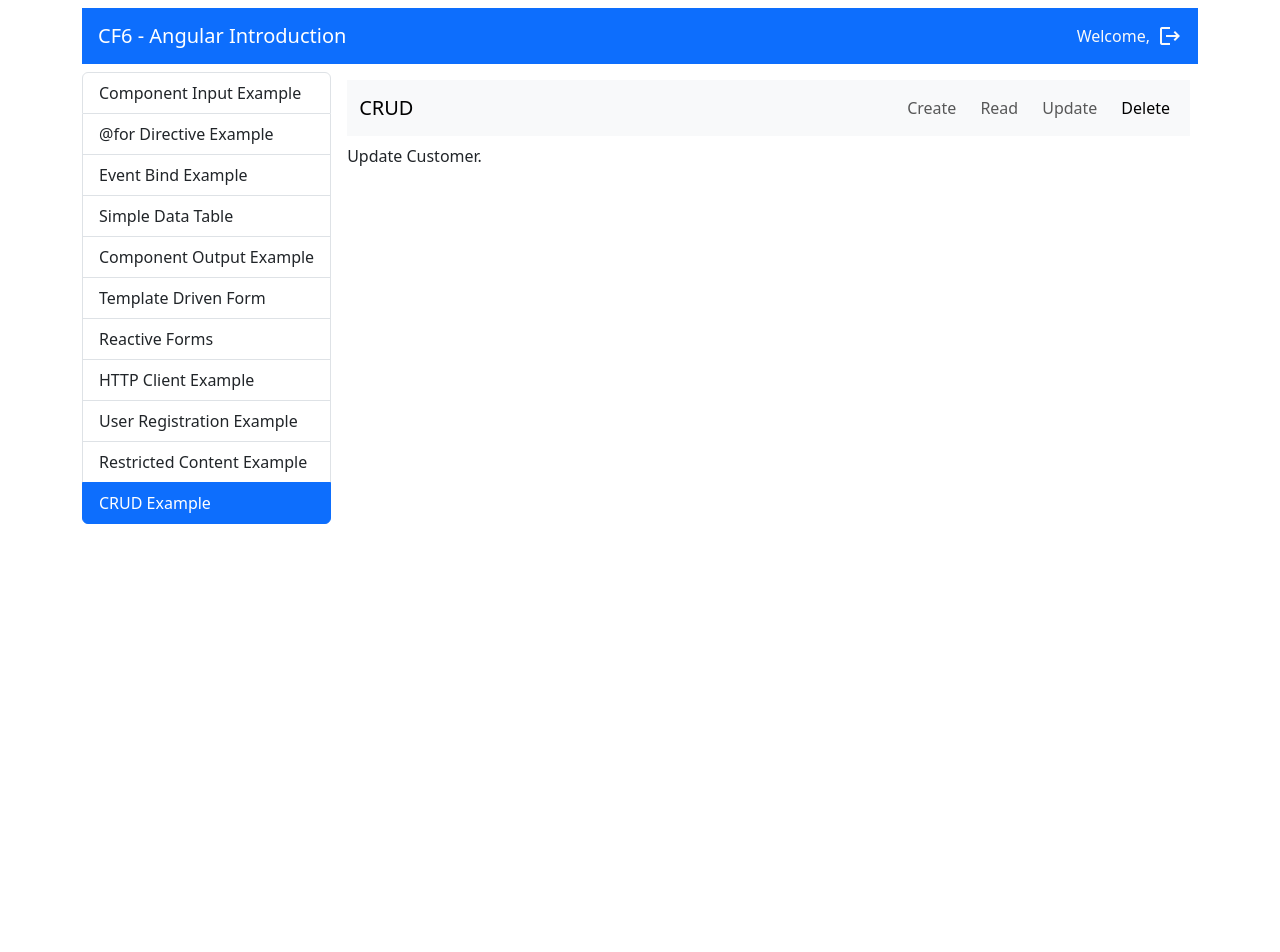
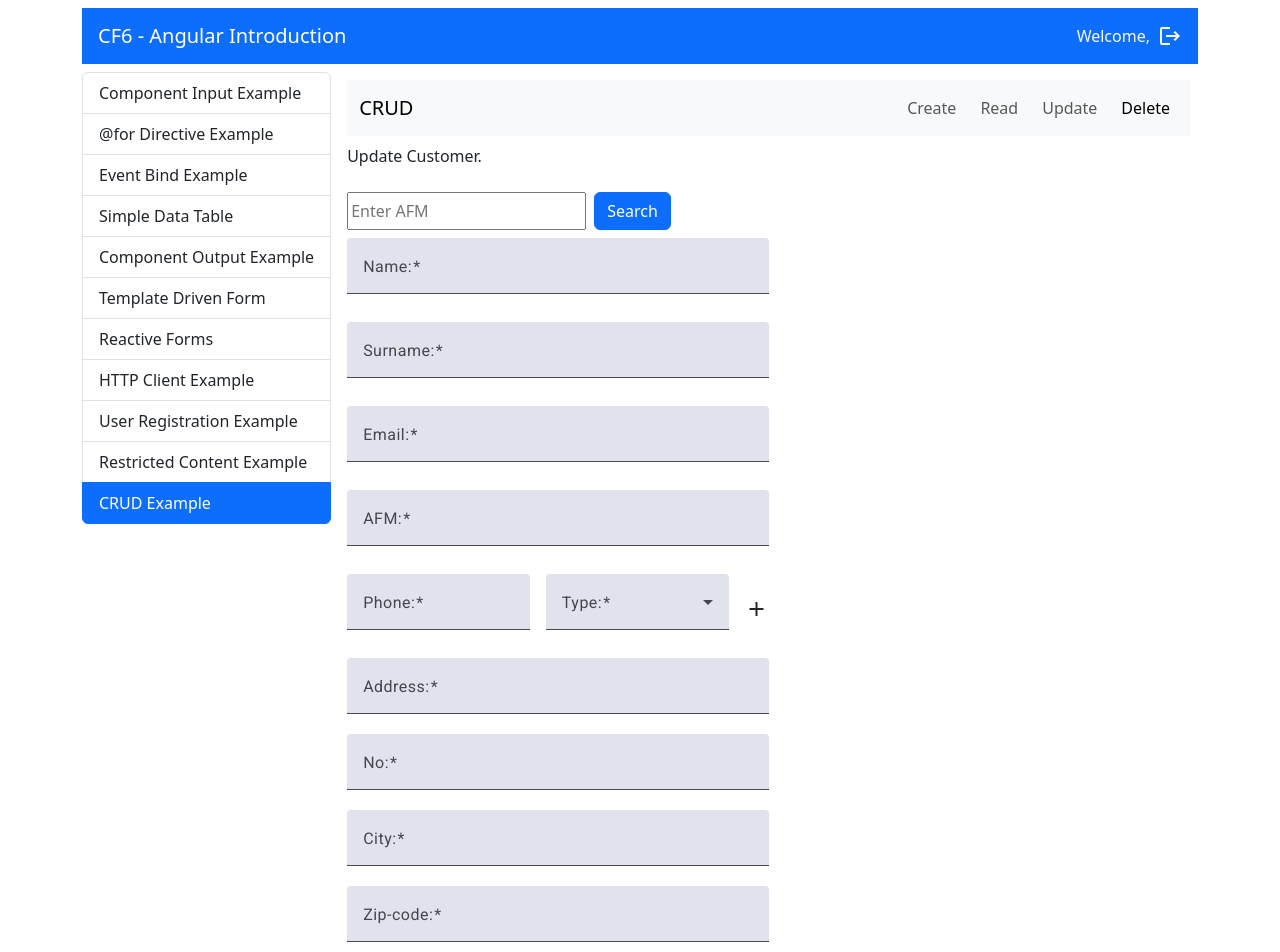
Before and after one commit to mkoutra/angular-basics, an Angular app in the folder example-3/: page /crud-example/delete in a window 1280 px wide. Shown: the top 952 px of the page. Before the commit the page ends 808 px from the top, so only its background shows below. Built offline with nearby package versions, Linux system fonts and the light colour scheme; sample sign-in values are in the browser's storage.

Commit message:
CRUD: Create and Update completed

```diff
--- a/example-3/src/app/components/crud/crud-create-example/crud-create-example.component.html
+++ b/example-3/src/app/components/crud/crud-create-example/crud-create-example.component.html
@@ -31,12 +31,15 @@
             <div formArrayName="phoneNumbers">
                 @for(phone of phoneNumbers.controls; let i = $index; track i) {
                     index >> {{i}}
+
+                    <!-- [formGroupName]="i" means that the div belongs to position i of the array. -->
                     <div [formGroupName]="i" class="d-flex gap-3 align-items-center">
                         <mat-form-field>
                             <mat-label>Phone:</mat-label>
                             <input matInput type="text" formControlName="number">
                             <mat-error>Phone number must not be empty.</mat-error>
                         </mat-form-field>
+
                         <mat-form-field>
                             <mat-label>Type:</mat-label>
                             <mat-select formControlName="type">
@@ -45,6 +48,7 @@
                                 <mat-option value="home">Home</mat-option>
                             </mat-select>
                         </mat-form-field>
+
                         <div>
                             <!-- i is the index of the array -->
                             <mat-icon role="button" class="cursor-pointer" (click)="removePhoneNumber(i)">delete</mat-icon>
@@ -79,13 +83,9 @@
                 </mat-form-field>
             </div>
         </form>
-
-        <button mat-raised-button color="primary" [disabled]="form.invalid" (click)="onSubmit(form.value)">
-            Submit
-        </button>
-
-        <button mat-raised-button color="warm" (click)="form.reset()">
-            Reset
-        </button>
+        <div class="d-flex gap-2">
+            <button mat-raised-button color="primary" [disabled]="form.invalid" (click)="onSubmit(form.value)">Submit</button>
+            <button mat-raised-button color="warm" (click)="form.reset()">Reset</button>
+        </div>
     </div>
 </div>
--- a/example-3/src/app/components/crud/crud-create-example/crud-create-example.component.ts
+++ b/example-3/src/app/components/crud/crud-create-example/crud-create-example.component.ts
@@ -56,13 +56,14 @@ export class CrudCreateExampleComponent {
     })
   })
 
-  // a copy of the phoneNumbers of the form
+  // a copy of the phoneNumbers from the form
   phoneNumbers = this.form.get('phoneNumbers') as FormArray;  // Type cast to FormArray
 
   removePhoneNumber(index:number) {
     this.phoneNumbers.removeAt(index)
   }
 
+  // Add phone number to the view
   addPhoneNumber() {
     this.phoneNumbers.push(
       new FormGroup({
--- a/example-3/src/app/components/crud/crud-update-example/crud-update-example.component.html
+++ b/example-3/src/app/components/crud/crud-update-example/crud-update-example.component.html
@@ -3,4 +3,103 @@
     <div class="text-wrap">
         <p>Update Customer.</p>
     </div>
+
+    <!-- ngSubmit requires a type='submit' button -->
+    <form [formGroup]="searchForm" (ngSubmit)="search()">
+        <div class="d-flex gap-2">
+            <input type="text" formControlName="search" placeholder="Enter AFM">
+            <button type="submit" class="btn btn-primary">Search</button>
+        </div>
+    </form>
+
+    <form [formGroup]="form" class="d-flex flex-column gap-2 w-50">
+        <mat-form-field>
+            <mat-label>Name:</mat-label>
+            <input matInput type="text" formControlName="givenName">
+            <mat-error>Name must not be empty.</mat-error>
+        </mat-form-field>
+
+        <mat-form-field>
+            <mat-label>Surname:</mat-label>
+            <input matInput type="text" formControlName="surName">
+            <mat-error>Surname must not be empty.</mat-error>
+        </mat-form-field>
+
+        <mat-form-field>
+            <mat-label>Email:</mat-label>
+            <input matInput type="text" formControlName="email">
+            <!-- <mat-error>Email must not be empty.</mat-error> -->
+        </mat-form-field>
+
+        <mat-form-field>
+            <mat-label>AFM:</mat-label>
+            <input matInput type="text" formControlName="afm">
+            <mat-error>AFM must not be empty.</mat-error>
+        </mat-form-field>
+
+        <div formArrayName="phoneNumbers">
+            <!-- @for(phone of phoneNumbers.controls; let i = $index; track i) { -->
+
+                <!-- <div [formGroupName]="i" class="d-flex gap-3 align-items-center"> -->
+                <div *ngFor="let phone of phoneNumbers.controls; let i=index"
+                     [formGroupName]="i"
+                     class="d-flex gap-3 align-items-center">
+                    <mat-form-field>
+                        <mat-label>Phone:</mat-label>
+                        <input matInput type="text" formControlName="number">
+                        <mat-error>Phone number must not be empty.</mat-error>
+                    </mat-form-field>
+                    <mat-form-field>
+                        <mat-label>Type:</mat-label>
+                        <mat-select formControlName="type">
+                            <mat-option value="mobile">Mobile</mat-option>
+                            <mat-option value="work">Work</mat-option>
+                            <mat-option value="home">Home</mat-option>
+                        </mat-select>
+                    </mat-form-field>
+                    <div>
+                        <!-- i is the index of the array -->
+                        <mat-icon *ngIf="i != 0" role="button" class="cursor-pointer" (click)="removePhoneNumber(i)">delete</mat-icon>
+                        <mat-icon role="button" class="cursor-pointer" (click)="addPhoneNumber()">add</mat-icon>
+                    </div>
+                </div>
+
+            <!-- } -->
+        </div>
+        <div formGroupName="address" class="d-flex flex-column">
+            <mat-form-field>
+                <mat-label>Address:</mat-label>
+                <input matInput type="text" formControlName="street">
+                <mat-error>Address must not be empty.</mat-error>
+            </mat-form-field>
+
+            <mat-form-field>
+                <mat-label>No:</mat-label>
+                <input matInput type="text" formControlName="number">
+                <mat-error> Number must not be empty.</mat-error>
+            </mat-form-field>
+
+            <mat-form-field>
+                <mat-label>City:</mat-label>
+                <input matInput type="text" formControlName="city">
+                <mat-error>City must not be empty.</mat-error>
+            </mat-form-field>
+
+            <mat-form-field>
+                <mat-label>Zip-code:</mat-label>
+                <input matInput type="text" formControlName="zipCode">
+                <mat-error>Zip-code must not be empty.</mat-error>
+            </mat-form-field>
+        </div>
+    </form>
+
+    <div class="d-flex gap-2">
+        <button mat-raised-button color="primary" [disabled]="form.invalid" (click)="onSubmit(form.value)">
+            Submit
+        </button>
+
+        <button mat-raised-button color="warm" (click)="form.reset()">
+            Reset
+        </button>
+    </div>
 </div>
--- a/example-3/src/app/components/crud/crud-update-example/crud-update-example.component.ts
+++ b/example-3/src/app/components/crud/crud-update-example/crud-update-example.component.ts
@@ -1,13 +1,116 @@
-import { Component } from '@angular/core';
+import { Component, inject } from '@angular/core';
+
 import { CrudNavbarComponent } from '../crud-navbar/crud-navbar.component';
+
+import { CustomerService } from '../../../shared/services/customer.service';
+
+import { FormGroup, FormControl, FormArray, ReactiveFormsModule, Validators } from '@angular/forms';  // Because I have a form
+
+import { MatSelectModule } from '@angular/material/select';
+import { MatInputModule } from '@angular/material/input';
+import { MatFormFieldModule } from '@angular/material/form-field';
+import { MatButtonModule } from '@angular/material/button';
+import { MatIconModule } from '@angular/material/icon';
+
+import { Customer } from '../../../shared/interfaces/customer';
+
+import { NgFor, NgIf } from '@angular/common';
 
 @Component({
   selector: 'app-crud-update-example',
   standalone: true,
-  imports: [CrudNavbarComponent],
+  imports: [CrudNavbarComponent,
+    ReactiveFormsModule,
+    MatSelectModule,
+    MatInputModule,
+    MatFormFieldModule,
+    MatButtonModule,
+    MatIconModule,
+    NgFor,
+    NgIf
+],
   templateUrl: './crud-update-example.component.html',
   styleUrl: './crud-update-example.component.css'
 })
 export class CrudUpdateExampleComponent {
 
+  customerService = inject(CustomerService);
+
+  searchForm = new FormGroup({
+    search: new FormControl('')
+  })
+
+  form = new FormGroup({
+    givenName: new FormControl('', Validators.required),
+
+    surName: new FormControl('', Validators.required),
+
+    email: new FormControl('', [Validators.required, Validators.email]),
+
+    afm: new FormControl('', Validators.required),
+
+    phoneNumbers: new FormArray([
+      new FormGroup({
+        number: new FormControl('', Validators.required),
+        type: new FormControl('', Validators.required)
+      })
+    ]),
+
+    address: new FormGroup({
+      street: new FormControl('', Validators.required),
+      city: new FormControl('', Validators.required),
+      zipCode: new FormControl('', Validators.required),
+      number: new FormControl('', Validators.required)
+    })
+  })
+
+  // a copy of the phoneNumbers of the form
+  phoneNumbers = this.form.get('phoneNumbers') as FormArray;  // Type cast to FormArray
+
+  removePhoneNumber(index:number) {
+    this.phoneNumbers.removeAt(index)
+  }
+
+  addPhoneNumber() {
+    this.phoneNumbers.push(
+      new FormGroup({
+        number: new FormControl("", Validators.required),
+        type: new FormControl("", Validators.required)
+      })
+    )
+  }
+
+  onSubmit(value:any) {
+
+  }
+
+  search() {
+    const searchValue = this.searchForm.value.search!; // This is the AFM entered in Search input
+
+    this.customerService
+        .getCustomerByAFM(searchValue)
+        .subscribe((customer) =>  { // Customer is what getCustomerByAFM returns
+          console.log(customer)
+
+          // Fill values of the form with customer brought by the backend
+          this.form.patchValue({
+            givenName: customer.givenName,
+            surName: customer.surName,
+            email: customer.email,
+            afm: customer.afm,
+            address: customer.address
+          })
+
+          this.phoneNumbers.clear()
+
+          customer.phoneNumbers.forEach((phoneNumber) => {
+            this.phoneNumbers.push(
+              new FormGroup({
+                number: new FormControl(phoneNumber.number, Validators.required),
+                type: new FormControl(phoneNumber.type, Validators.required)
+              })
+            )
+          })
+        })
+  }
 }
--- a/example-3/src/app/shared/services/auth.interceptor.ts
+++ b/example-3/src/app/shared/services/auth.interceptor.ts
@@ -2,7 +2,7 @@
 import {HttpHandler, HttpInterceptor, HttpRequest } from "@angular/common/http";
 import { Injectable } from "@angular/core";
 
-@Injectable() // @Injectable means that it is visible to all our pages.
+@Injectable() // @Injectable means that it will be visible to all our pages.
 
 // export const authInterceptor: HttpInterceptorFn = (req, next) => {
 //   return next(req);
--- a/example-3/src/app/shared/services/customer.service.ts
+++ b/example-3/src/app/shared/services/customer.service.ts
@@ -15,4 +15,9 @@ export class CustomerService {
   createCustomer(customer: Customer) {
     return this.http.post<{msg: string}>(`${API_URL}/create`, customer);
   }
+
+  // Used in update customer
+  getCustomerByAFM(afm: string) {
+    return this.http.get<Customer>(`${API_URL}/afm/${afm}`)
+  }
 }
```
